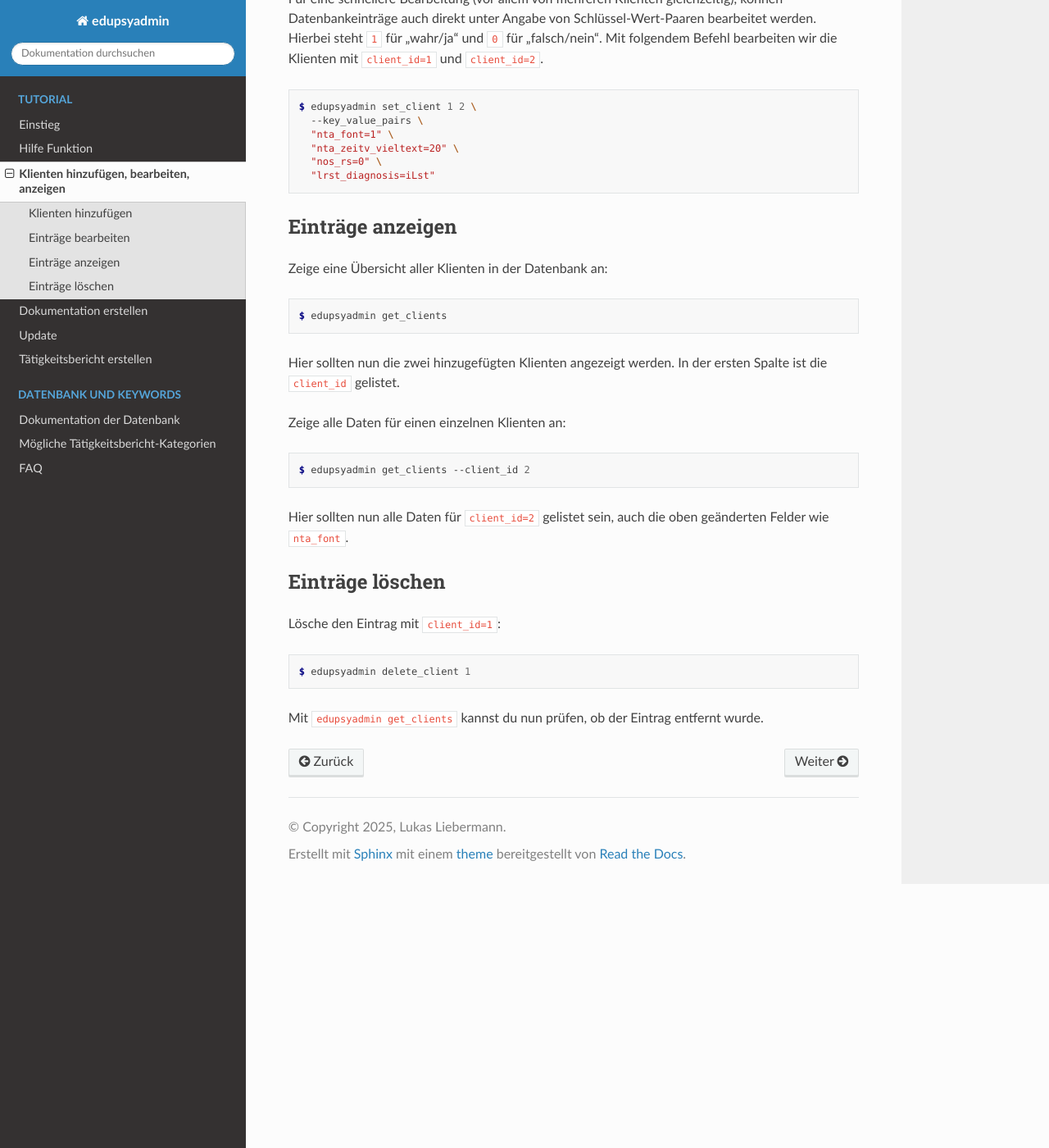
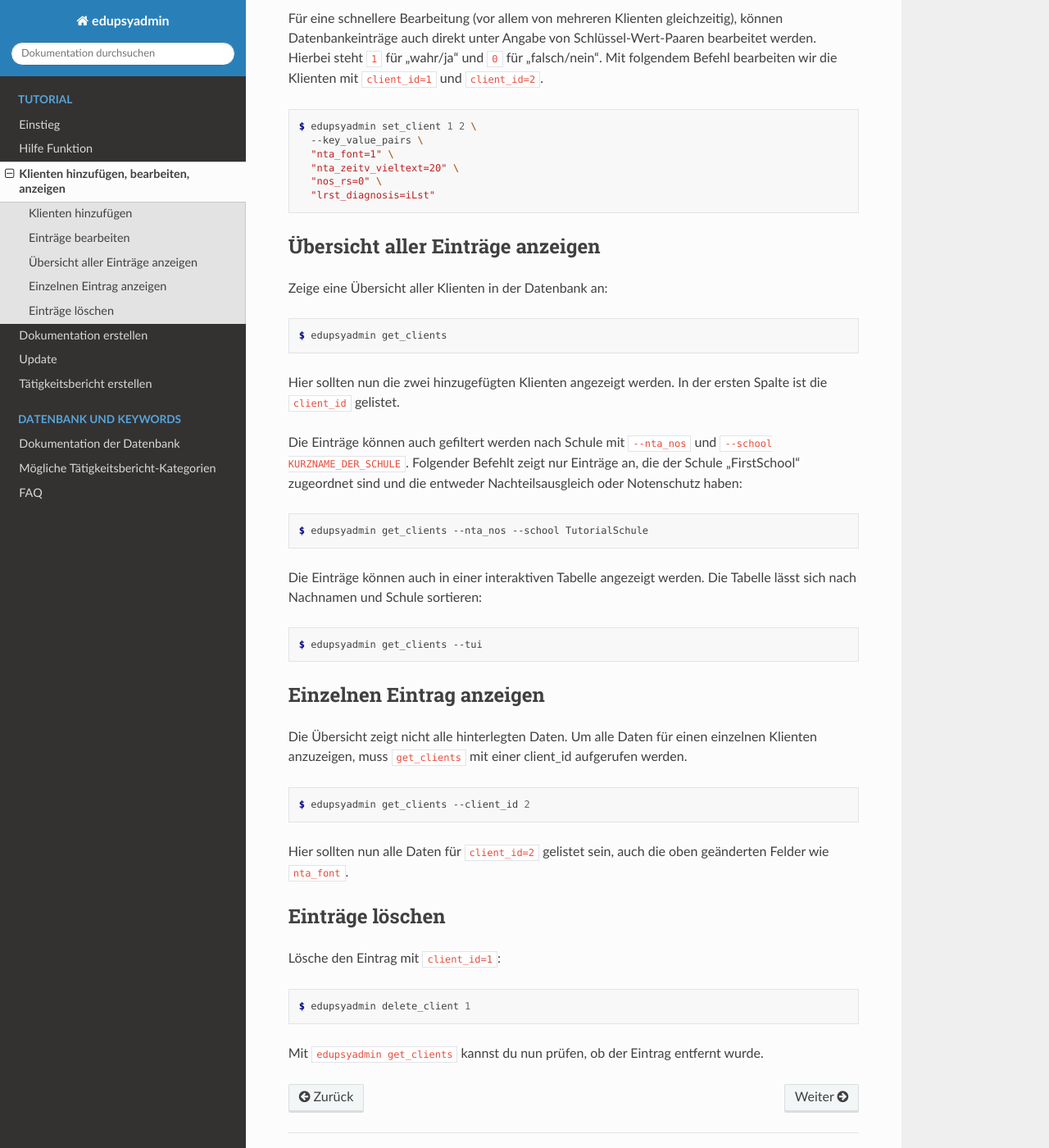
Before and after one commit to LKirst/edupsyadmin, a Sphinx documentation site: the page built from docs/tutorial/addingclients.rst, in a window 1280 px wide and 1400 px high, scrolled down 753 px. Shown: the whole window at 82% size. Built offline with Sphinx 7.4.7 and the Read the Docs theme 3.1.0, drawn with Linux system fonts in a browser that asks for light colours; some of the changed text lies outside the part shown.

Commit message:
docs(docs/tutorial): document new features from v7

```diff
--- a/docs/tutorial/addingclients.rst
+++ b/docs/tutorial/addingclients.rst
@@ -4,7 +4,8 @@ Klienten hinzufügen, bearbeiten, anzeigen
 Klienten hinzufügen
 -------------------
 
-Füge einen Klienten interaktiv hinzu:
+Füge einen Klienten interaktiv hinzu. Es müssen nicht alle möglichen Felder
+ausgefüllt werden. Nur die Felder mit einem Sternchen "*".
 
 .. code-block:: console
 
@@ -47,8 +48,8 @@ bearbeitet werden. Hierbei steht ``1`` für "wahr/ja" und ``0`` für
       "nos_rs=0" \
       "lrst_diagnosis=iLst"
 
-Einträge anzeigen
------------------
+Übersicht aller Einträge anzeigen
+---------------------------------
 
 Zeige eine Übersicht aller Klienten in der Datenbank an:
 
@@ -59,7 +60,28 @@ Zeige eine Übersicht aller Klienten in der Datenbank an:
 Hier sollten nun die zwei hinzugefügten Klienten angezeigt werden. In der
 ersten Spalte ist die ``client_id`` gelistet.
 
-Zeige alle Daten für einen einzelnen Klienten an:
+Die Einträge können auch gefiltert werden nach Schule mit ``--nta_nos`` und
+``--school KURZNAME_DER_SCHULE``.  Folgender Befehlt zeigt nur Einträge an, die
+der Schule "FirstSchool" zugeordnet sind und die entweder Nachteilsausgleich
+oder Notenschutz haben:
+
+.. code-block:: console
+
+    $ edupsyadmin get_clients --nta_nos --school TutorialSchule
+
+Die Einträge können auch in einer interaktiven Tabelle angezeigt werden. Die
+Tabelle lässt sich nach Nachnamen und Schule sortieren:
+
+.. code-block:: console
+
+    $ edupsyadmin get_clients --tui
+
+Einzelnen Eintrag anzeigen
+--------------------------
+
+Die Übersicht zeigt nicht alle hinterlegten Daten.  Um alle Daten für einen
+einzelnen Klienten anzuzeigen, muss ``get_clients`` mit einer client_id
+aufgerufen werden.
 
 .. code-block:: console
 
```
Also changed, not shown: docs/tutorial/creatingdocumentation.rst (+9 -0 lines).
